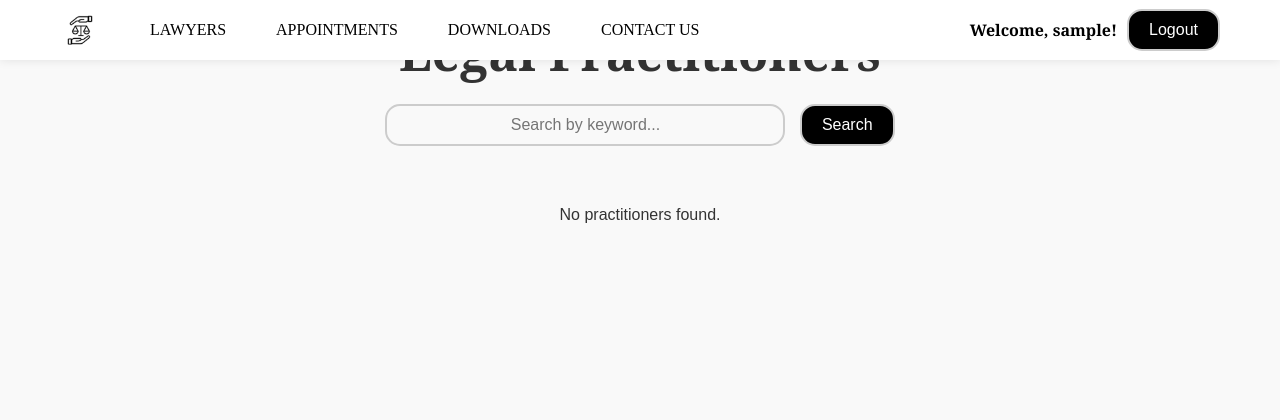
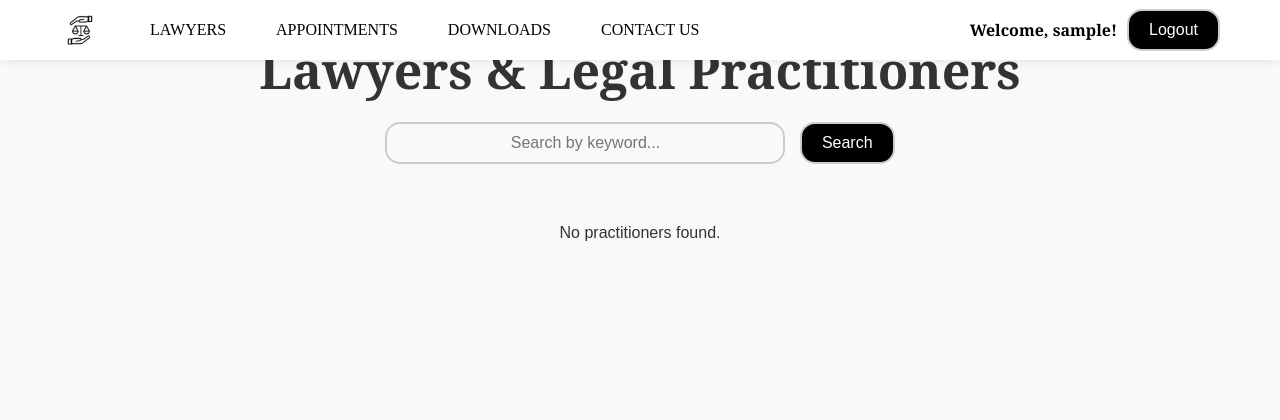
Before and after one commit to G-Ian/My-Wakili-Public, a PHP site: page /client-profiles.php in a window 1280 px wide. Shown: the top 420 px of the page. Run offline with PHP 8.4, Linux system fonts and the light colour scheme; the visitor is signed in with stand-in values (Sample User, id 1); data that the repository does not hold is empty.

Commit message:
Update client-profiles.php

```diff
--- a/client-profiles.php
+++ b/client-profiles.php
@@ -14,7 +14,7 @@ $profiles = $profileView->fetchProfilesByKeyword($searchQuery);
 <head>
     <meta charset="UTF-8">
     <meta name="viewport" content="width=device-width, initial-scale=1.0">
-    <title>Legal Practitioners</title>
+    <title>Legal practitioners</title>
     <link rel="stylesheet" type="text/css" href="css/reset.css">
     <link rel="stylesheet" type="text/css" href="css/header.footer.css">
     <link rel="stylesheet" type="text/css" href="css/client.css">
@@ -25,9 +25,9 @@ $profiles = $profileView->fetchProfilesByKeyword($searchQuery);
     <?php include 'includes/client_header.inc.php'; ?>
 
 
-    <br>
+    <br><br>
     <div>
-    <p class="medium-text">Legal Practitioners</p>
+    <p class="medium-text">Lawyers & Legal Practitioners</p>
     <br>
 
         <!--search Bar -->
@@ -42,12 +42,14 @@ $profiles = $profileView->fetchProfilesByKeyword($searchQuery);
         <?php if ($profiles): ?>
             <?php foreach ($profiles as $profile): ?>
                 <div class="profile-box">
+                    <!-- Initials generation -->
                     <?php
                     $initials = strtoupper(substr($profile['full_name'], 0, 1));
                     if (strpos($profile['full_name'], ' ') !== false) {
                         $initials .= strtoupper(substr($profile['full_name'], strpos($profile['full_name'], ' ') + 1, 1));
                     }
                     ?>
+
                     <!-- Check if profile picture exists and is not empty -->
                     <?php if (isset($profile['profile_picture']) && !empty($profile['profile_picture'])): ?>
                         <a href="client-profile.php?practitioner_id=<?= $profile['practitioner_id'] ?>"><img src="<?= htmlspecialchars($profile['profile_picture'], ENT_QUOTES, 'UTF-8') ?>" alt="Profile Picture" class="profile-picture"></a>
@@ -86,6 +88,6 @@ $profiles = $profileView->fetchProfilesByKeyword($searchQuery);
 
 
 
-    <!-- Add any necessary JavaScript here -->
+    <!-- Add JavaScript here -->
 </body>
 </html>
```
